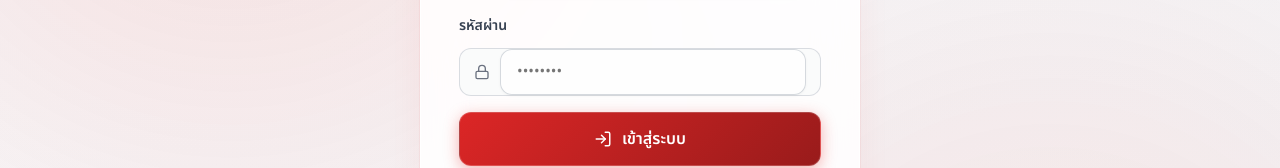
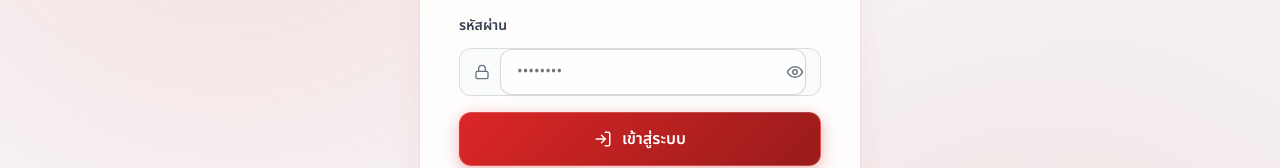
Before and after one commit to nattabhong/isuzu-corporate, a React (Vite) app in the folder packages/frontend/: page / in a window 1280 px wide. Shown: the part 388-556 px from the top of the page. Built offline with nearby package versions, Linux system fonts and the light colour scheme; no server answers.

Commit message:
feat: add password visibility toggle icon to login screen

```diff
--- a/packages/frontend/src/pages/Login.tsx
+++ b/packages/frontend/src/pages/Login.tsx
@@ -1,5 +1,5 @@
 import { useState, type FormEvent } from 'react'
-import { LogIn, Mail, Lock, User, KeyRound } from 'lucide-react'
+import { LogIn, Mail, Lock, User, KeyRound, Eye, EyeOff } from 'lucide-react'
 
 interface LoginProps {
   onLogin: (email: string, password: string) => Promise<unknown>
@@ -11,6 +11,7 @@ export function Login({ onLogin, onLineLogin, onRegister }: LoginProps) {
   const [mode, setMode] = useState<'login' | 'register'>('login')
   const [email, setEmail] = useState('')
   const [password, setPassword] = useState('')
+  const [showPassword, setShowPassword] = useState(false)
   const [name, setName] = useState('')
   const [inviteCode, setInviteCode] = useState('')
   const [error, setError] = useState<string | null>(null)
@@ -79,17 +80,40 @@ export function Login({ onLogin, onLineLogin, onRegister }: LoginProps) {
 
           <div className="form-group">
             <label htmlFor="login-password">รหัสผ่าน</label>
-            <div className="login-input">
+            <div className="login-input" style={{ position: 'relative' }}>
               <Lock size={16} />
               <input
                 id="login-password"
-                type="password"
+                type={showPassword ? 'text' : 'password'}
                 placeholder="••••••••"
                 value={password}
                 onChange={(e) => setPassword(e.target.value)}
                 required
                 minLength={6}
+                style={{ paddingRight: '2.5rem' }}
               />
+              <button
+                type="button"
+                className="toggle-password-btn"
+                onClick={() => setShowPassword(!showPassword)}
+                style={{
+                  position: 'absolute',
+                  right: '0.75rem',
+                  top: '50%',
+                  transform: 'translateY(-50%)',
+                  background: 'none',
+                  border: 'none',
+                  cursor: 'pointer',
+                  color: '#6B7280',
+                  display: 'flex',
+                  alignItems: 'center',
+                  padding: '4px',
+                  borderRadius: '4px',
+                }}
+                title={showPassword ? 'ซ่อนรหัสผ่าน' : 'แสดงรหัสผ่าน'}
+              >
+                {showPassword ? <EyeOff size={18} /> : <Eye size={18} />}
+              </button>
             </div>
           </div>
 
```
